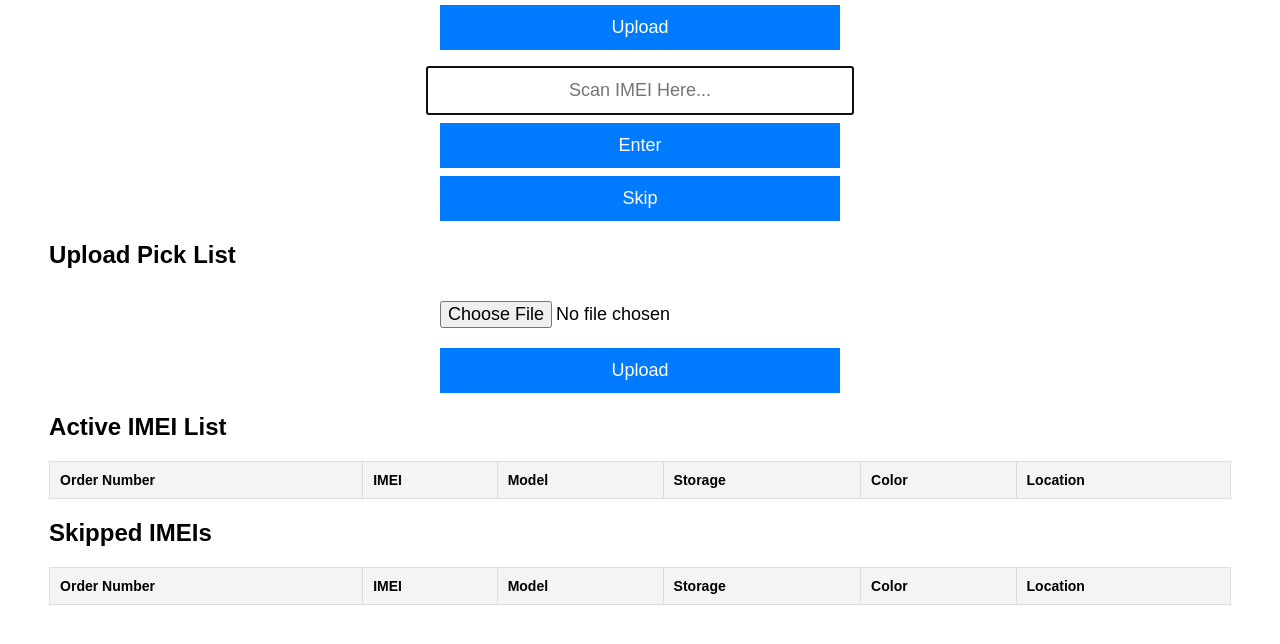
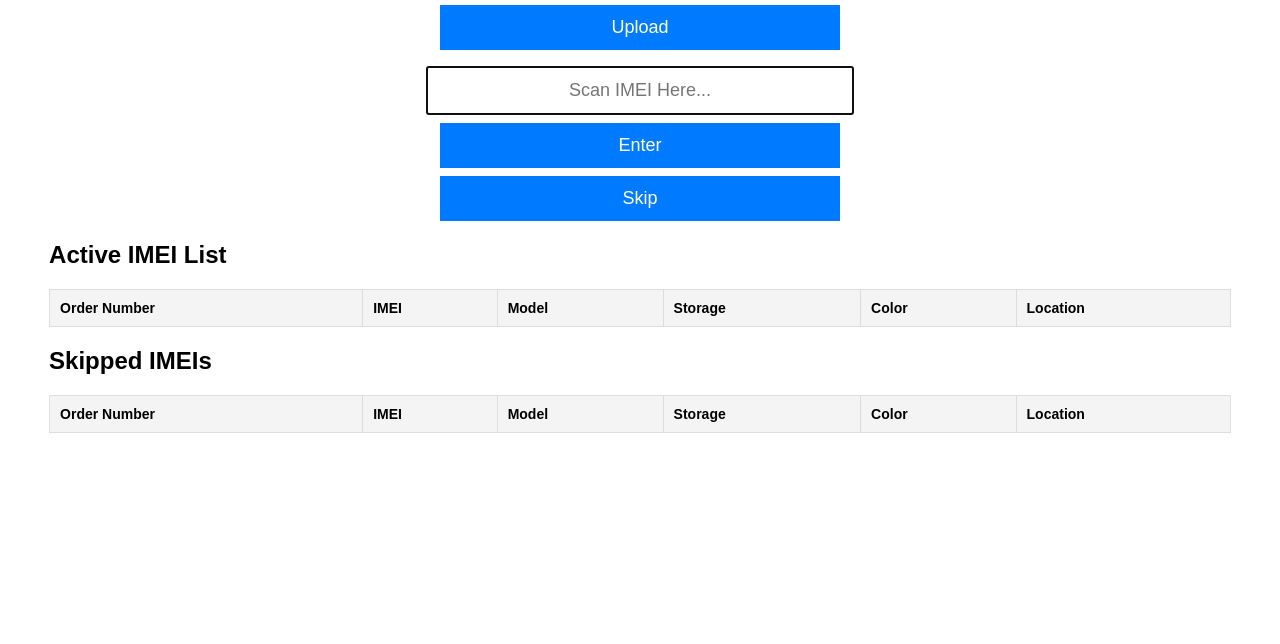
Before and after one commit to DJ-WSPHONE/V4-iPhone, a plain HTML site: page index.html in a window 1280 px wide. Shown: the part 152-796 px from the top of the page. Drawn offline with Linux system fonts and the light colour scheme.

Commit message:
Update index.html

```diff
--- a/index.html
+++ b/index.html
@@ -18,11 +18,6 @@
         <input type="text" id="scanner" placeholder="Scan IMEI Here..." oninput="handleKeyPress(event)">
         <button onclick="checkIMEI()">Enter</button>
         <button onclick="skipIMEI()">Skip</button>
-
-        <h2>Upload Pick List</h2>
-        <input type="file" id="picklistUpload" accept=".csv">
-        <button onclick="uploadPicklist()">Upload</button>
-        <p id="uploadStatus"></p>
 
         <h2>Active IMEI List</h2>
         <table>
```
